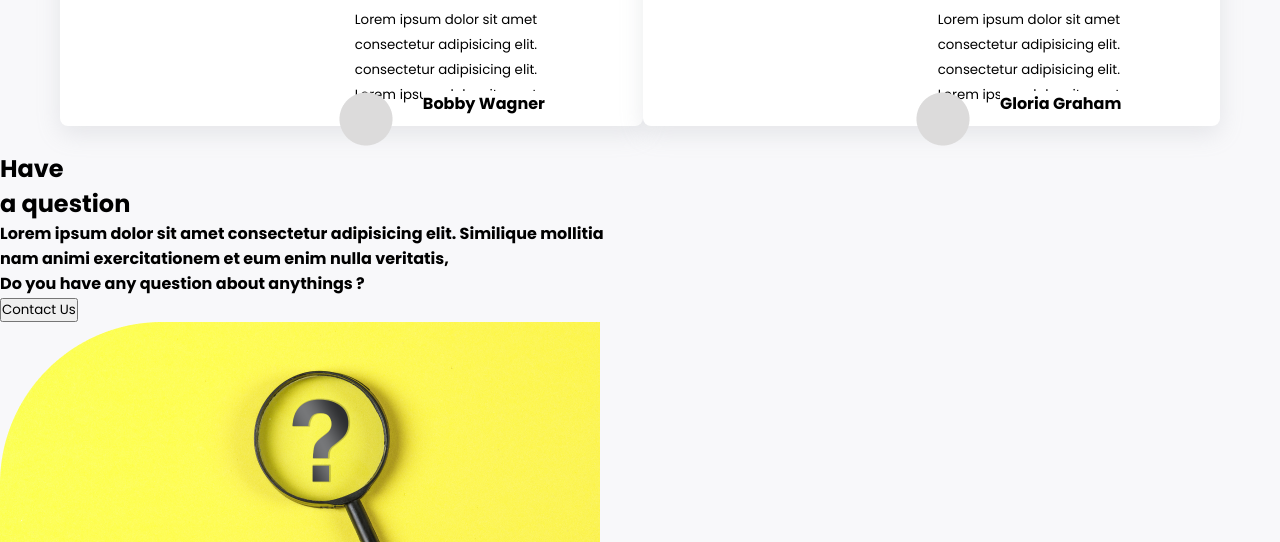
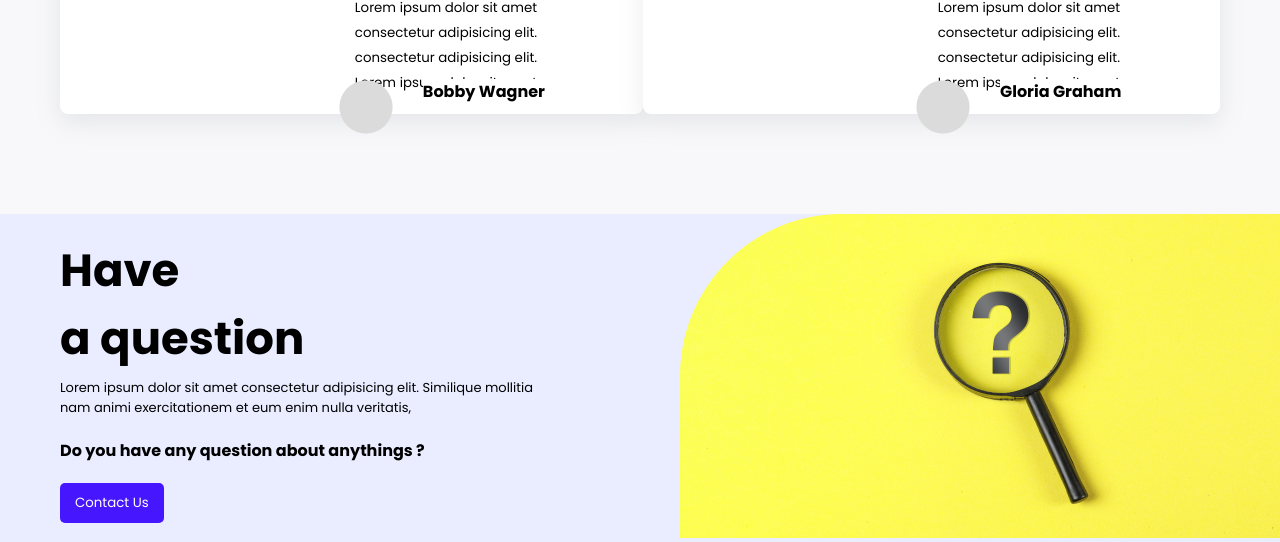
Before and after one commit to raj-prog/live-project-09, a plain HTML site: page index.html in a window 1280 px wide. Shown: the part 1722-2264 px from the top of the page. Drawn offline with Linux system fonts and the light colour scheme.

Commit message:
FAQ section completed

```diff
--- a/style.css
+++ b/style.css
@@ -11,6 +11,7 @@
   --text-color: #633CFD;
   --box-color: 149, 157, 165;
   --alpha: 0.2;
+  --faq-color: #E9EDFF;
 }
 
 * {
@@ -124,7 +125,7 @@ nav a {
 
 /* Blog Section */
 .blog-heading {
-  font-size: 25px;
+  font-size: 23px;
   margin: 0 60px;
 }
 
@@ -183,3 +184,38 @@ nav a {
   bottom: 5px;
   right: 10px;
 }
+
+/* FAQ Section */
+.faq-section {
+  margin-top: 100px;
+  display: flex;
+  justify-content: space-between;
+  align-items: center;
+  background-color: var(--faq-color);
+}
+
+.faq-content {
+  padding-left: 60px;
+}
+
+.faq-content h2 {
+  font-size: 45px;
+}
+
+.faq-content h4:nth-of-type(1) {
+  font-size: small;
+  font-weight: normal;
+  padding-top: 5px;
+}
+
+.faq-content h4:nth-of-type(2) {
+  padding: 20px 0;
+}
+
+.faq-content button {
+  color: var(--white);
+  background-color: var(--hf-color);
+  border: none;
+  padding: 10px 15px;
+  border-radius: 5px;
+}
```
